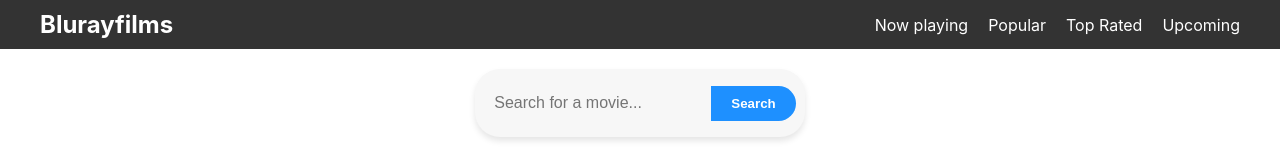
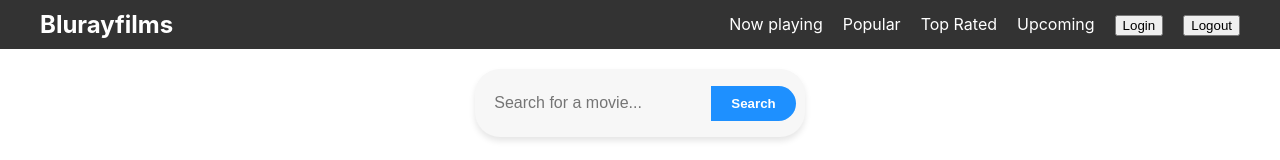
Before and after one commit to group22dsl/blurayfilms, a React (Create React App) app: page / in a window 1280 px wide. Shown: the top 160 px of the page. Built offline with nearby package versions, Linux system fonts and the light colour scheme; no server answers.

Commit message:
auth0 configurations

```diff
--- a/package.json
+++ b/package.json
@@ -3,18 +3,21 @@
   "version": "0.1.0",
   "private": true,
   "dependencies": {
+    "@auth0/auth0-react": "^2.2.1",
     "@testing-library/jest-dom": "^5.17.0",
     "@testing-library/react": "^13.4.0",
     "@testing-library/user-event": "^13.5.0",
     "axios": "^1.5.1",
     "bootstrap": "^5.3.2",
     "dotenv": "^16.3.1",
+    "history": "^5.3.0",
     "langs": "^2.0.0",
     "react": "^18.2.0",
     "react-bootstrap": "^2.9.0",
     "react-dom": "^18.2.0",
     "react-router-dom": "^6.16.0",
     "react-scripts": "5.0.1",
+    "reactstrap": "^9.2",
     "web-vitals": "^2.1.4"
   },
   "scripts": {
--- a/src/App.js
+++ b/src/App.js
@@ -3,17 +3,28 @@ import { BrowserRouter as Router, Route, Routes } from 'react-router-dom';
 import MovieDetail from './components/movieDetail';
 import './App.css';
 import MovieList from './components/movieList';
+import { useAuth0 } from "@auth0/auth0-react";
+import history from "./utils/history";
 
+const App = () => {
+  const { isLoading, error } = useAuth0();
 
-function App() {
+  if (error) {
+    return <div>Oops... {error.message}</div>;
+  }
+
+  if (isLoading) {
+    return false;
+  }
+
   return (
-    <Router>
-      <Routes>
-        <Route path="/" element={<MovieList />} />
-        <Route path="/movie/:id" element={<MovieDetail />} />
-      </Routes>
-    </Router>
+    <Router history={history}>
+           <Routes>
+             <Route path="/" element={<MovieList />} />
+             <Route path="/movie/:id" element={<MovieDetail />} />
+           </Routes>
+         </Router>
   );
-}
+};
 
 export default App;
--- /dev/null
+++ b/src/auth_config.json
@@ -0,0 +1,5 @@
+{
+    "domain": "{DOMAIN}",
+    "clientId": "{CLIENT_ID}",
+    "audience": "LwZqlLktIw2e9Mu3"
+  }
--- a/src/components/navigation.js
+++ b/src/components/navigation.js
@@ -1,8 +1,26 @@
 // Navigation.js (React component)
 import React from 'react';
+import { useAuth0 } from "@auth0/auth0-react";
+import {
+  Button
+} from "reactstrap";
 import '../App.css'; // Import the CSS file
 
 function Navigation() {
+  const {
+    user,
+    isAuthenticated,
+    loginWithRedirect,
+    logout,
+  } = useAuth0();
+
+  const logoutWithRedirect = () =>
+  logout({
+      logoutParams: {
+        returnTo: window.location.origin,
+      }
+  });
+
   return (
     <nav className="navbar">
       <div className="container">
@@ -22,6 +40,26 @@ function Navigation() {
           <li className="nav-item">
             <a href="/contact">Upcoming</a>
           </li>
+          <li className='nav-item'>
+          <Button
+                    id="qsLoginBtn"
+                    color="primary"
+                    className="btn-margin"
+                    onClick={() => loginWithRedirect()}
+                  >
+                    Login
+                  </Button>
+          </li>
+          <li>
+          <Button
+                    id="qsLogoutBtn"
+                    color="primary"
+                    className="btn-margin"
+                    onClick={() => logoutWithRedirect()}
+                  >
+                    Logout
+                  </Button>
+          </li>
         </ul>
       </div>
     </nav>
--- /dev/null
+++ b/src/config.js
@@ -0,0 +1,14 @@
+import configJson from "./auth_config.json";
+
+export function getConfig() {
+  const audience =
+    configJson.audience && configJson.audience !== "LwZqlLktIw2e9Mu3"
+      ? configJson.audience
+      : null;
+
+  return {
+    domain: configJson.domain,
+    clientId: configJson.clientId,
+    ...(audience ? { audience } : null),
+  };
+}
--- a/src/index.js
+++ b/src/index.js
@@ -3,12 +3,35 @@ import ReactDOM from 'react-dom/client';
 import './index.css';
 import App from './App';
 import reportWebVitals from './reportWebVitals';
+import { Auth0Provider } from "@auth0/auth0-react";
+import history from "./utils/history";
+import { getConfig } from "./config";
+
+const onRedirectCallback = (appState) => {
+  history.push(
+    appState && appState.returnTo ? appState.returnTo : window.location.pathname
+  );
+};
+
+const config = getConfig();
+
+const providerConfig = {
+  domain: config.domain,
+  clientId: config.clientId,
+  onRedirectCallback,
+  authorizationParams: {
+    redirect_uri: window.location.origin,
+    ...(config.audience ? { audience: config.audience } : null),
+  },
+};
 
 const root = ReactDOM.createRoot(document.getElementById('root'));
 root.render(
-  <React.StrictMode>
+  <Auth0Provider
+    {...providerConfig}
+  >
     <App />
-  </React.StrictMode>
+  </Auth0Provider>,
 );
 
 // If you want to start measuring performance in your app, pass a function
--- /dev/null
+++ b/src/utils/history.js
@@ -0,0 +1,2 @@
+import { createBrowserHistory } from 'history';
+export default createBrowserHistory();
```
Also changed, not shown: 1 other file (tests, documents, lock files or other folders).
